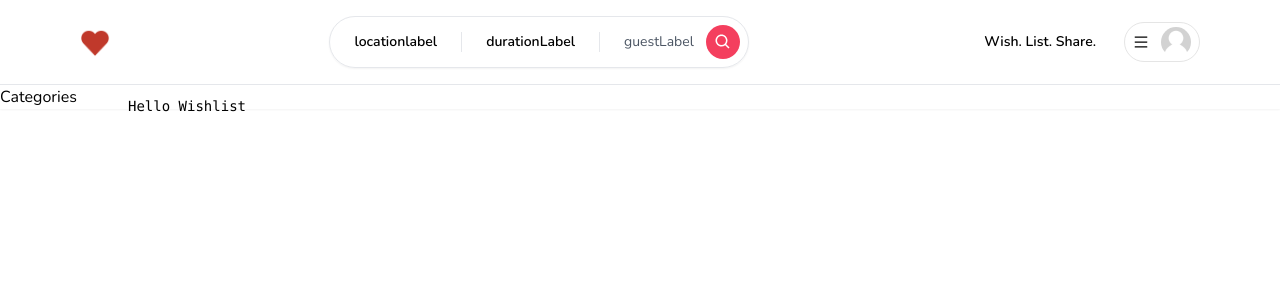
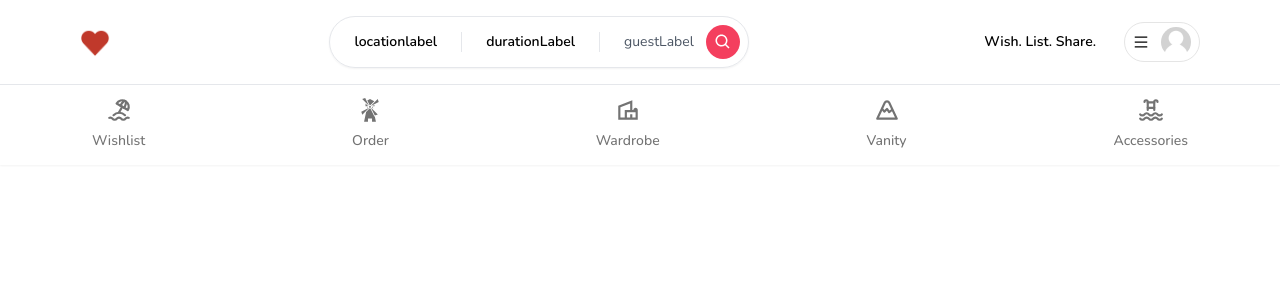
Before and after one commit to lostwithoutlove/wishlist_abi, a Next.js app: page / in a window 1280 px wide. Shown: the top 300 px of the page. Built offline with nearby package versions, Linux system fonts and the light colour scheme; no server answers.

Commit message:
Category box

```diff
--- a/app/components/CategoryBox.tsx
+++ b/app/components/CategoryBox.tsx
@@ -1,7 +1,34 @@
-import React from "react";
+"use client";
 
-const CategoryBox = () => {
-  return <div>CategoryBox</div>;
+import { IconType } from "react-icons";
+import { useRouter, useSearchParams } from "next/navigation";
+import { useCallback } from "react";
+//import qs from "query-string";
+
+interface CategoryBoxProps {
+  icon: IconType;
+  label: string;
+  selected?: boolean;
+}
+
+const CategoryBox: React.FC<CategoryBoxProps> = ({
+  icon: Icon,
+  label,
+  selected,
+}) => {
+  const router = useRouter();
+  const params = useSearchParams();
+  return (
+    <div
+      className={`flex flex-col items-center justify-center gap-2 p-3 border-b-2  hover:text-neutral-800 transition cursor-pointer
+    ${selected ? "border-b-neutral-800" : "border-transparent"}
+    ${selected ? "text-neutral-800" : "text-neutral-500"}
+    `}
+    >
+      <Icon size={26} />
+      <div className="font-medium text-sm">{label}</div>
+    </div>
+  );
 };
 
 export default CategoryBox;
--- a/app/components/navbar/Categories.tsx
+++ b/app/components/navbar/Categories.tsx
@@ -1,7 +1,74 @@
-import React from "react";
+"use client";
+
+import { usePathname, useSearchParams } from "next/navigation";
+import Container from "../Container";
+import { TbBeach, TbMountain, TbPool } from "react-icons/tb";
+import { GiWindmill } from "react-icons/gi";
+import { MdOutlineVilla } from "react-icons/md";
+
+import CategoryBox from "../CategoryBox";
+import { useRouter } from "next/router";
+
+export const categories = [
+  {
+    label: "Wishlist",
+    icon: TbBeach,
+    description: "This is my WishList!",
+  },
+  {
+    label: "Order",
+    icon: GiWindmill,
+    description: "These are my Current Orders",
+  },
+  {
+    label: "Wardrobe",
+    icon: MdOutlineVilla,
+    description: "These items are in my Wardrobe!",
+  },
+  {
+    label: "Vanity",
+    icon: TbMountain,
+    description: "Skincare, Haircare, Makeup, and more!",
+  },
+  {
+    label: "Accessories",
+    icon: TbPool,
+    description: "Bags, Shoes, and Jewellery!",
+  },
+];
 
 const Categories = () => {
-  return <div>Categories</div>;
+  const params = useSearchParams();
+  const category = params?.get("category");
+  const pathname = usePathname();
+  const isMainPage = pathname === "/";
+  if (!isMainPage) {
+    return null;
+  }
+
+  return (
+    <Container>
+      <div
+        className="
+      flex
+      flex-row
+      items-center
+      justify-between
+      overflow-x-auto
+      "
+      >
+        {categories.map((item) => (
+          <CategoryBox
+            key={item.label}
+            label={item.label}
+            icon={item.icon}
+            selected={category === item.label}
+            //onClick={() => router.push(`/?category=${item.label}`)}
+          />
+        ))}
+      </div>
+    </Container>
+  );
 };
 
 export default Categories;
--- a/app/page.tsx
+++ b/app/page.tsx
@@ -1,11 +1,14 @@
 import Image from "next/image";
+import Container from "./components/Container";
 
 export default function Home() {
   return (
-    <main className="flex min-h-screen flex-col items-center justify-between p-24">
-      <div className="z-10 max-w-5xl w-full items-center justify-between font-mono text-sm lg:flex">
-        Hello Wishlist
+    <Container>
+      <div className="flex">
+        <div className="pt-48 grid grid-cols-1 sm:grid-cols-3 md:grid-cols-4 lg:grid-cols-5 xl:grid-cols-5 2xl:grid-cols-7 gap-10">
+          <div className="text-rose-500 text-2xl gap-10"> </div>
+        </div>
       </div>
-    </main>
+    </Container>
   );
 }
```
